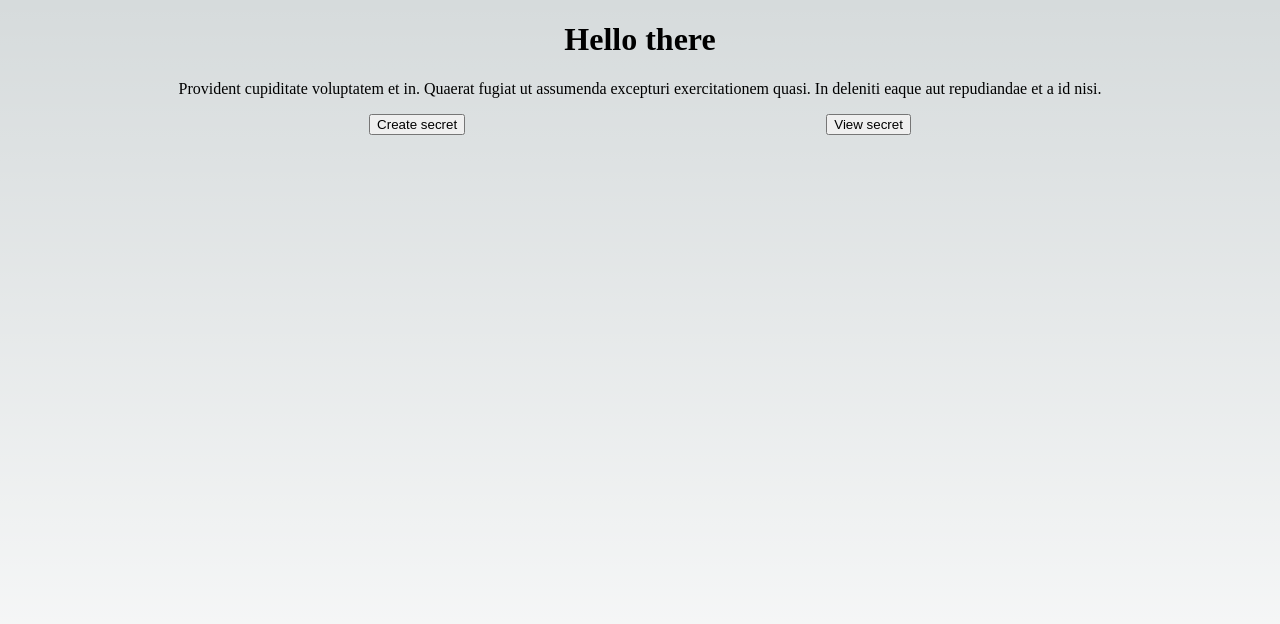
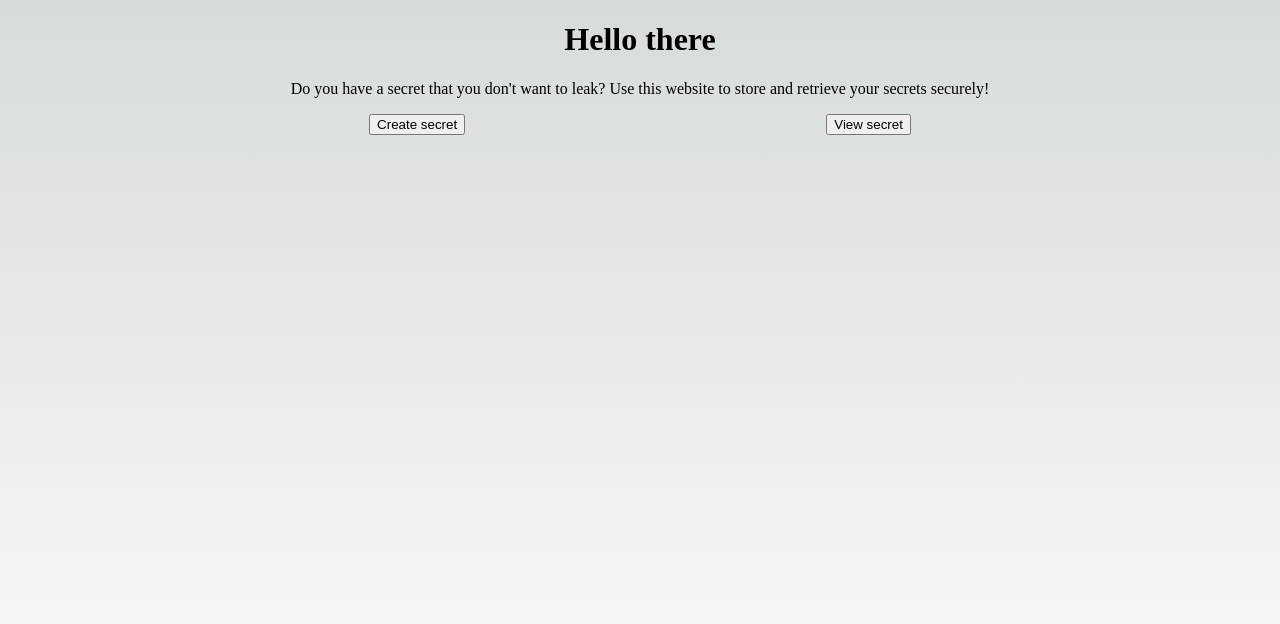
Before and after one commit to tuszmak/secret-server-frontend, a Next.js app: page / in a window 1280 px wide. Shown: the top 624 px of the page. Built offline with nearby package versions, Linux system fonts and the light colour scheme.

Commit message:
fix: remove placeholder text

```diff
--- a/pages/index.tsx
+++ b/pages/index.tsx
@@ -17,9 +17,8 @@ export default function Home() {
             <div className="max-w-md">
               <h1 className="text-5xl font-bold">Hello there</h1>
               <p className="py-6">
-                Provident cupiditate voluptatem et in. Quaerat fugiat ut
-                assumenda excepturi exercitationem quasi. In deleniti eaque aut
-                repudiandae et a id nisi.
+              Do you have a secret that you don't want to leak?
+              Use this website to store and retrieve your secrets securely!
               </p>
               <div className="flex justify-evenly">
                 <Link href="/save"><button className="btn btn-primary">Create secret</button></Link>
```
